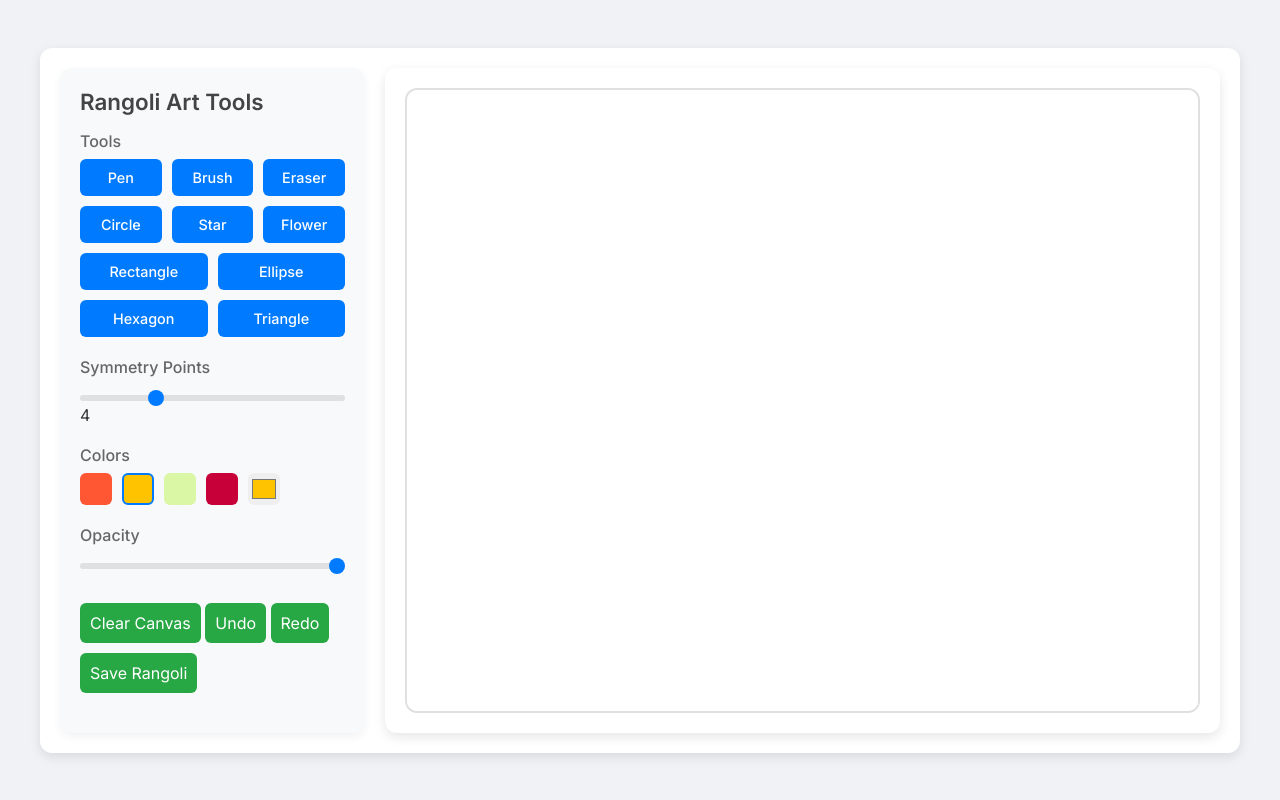
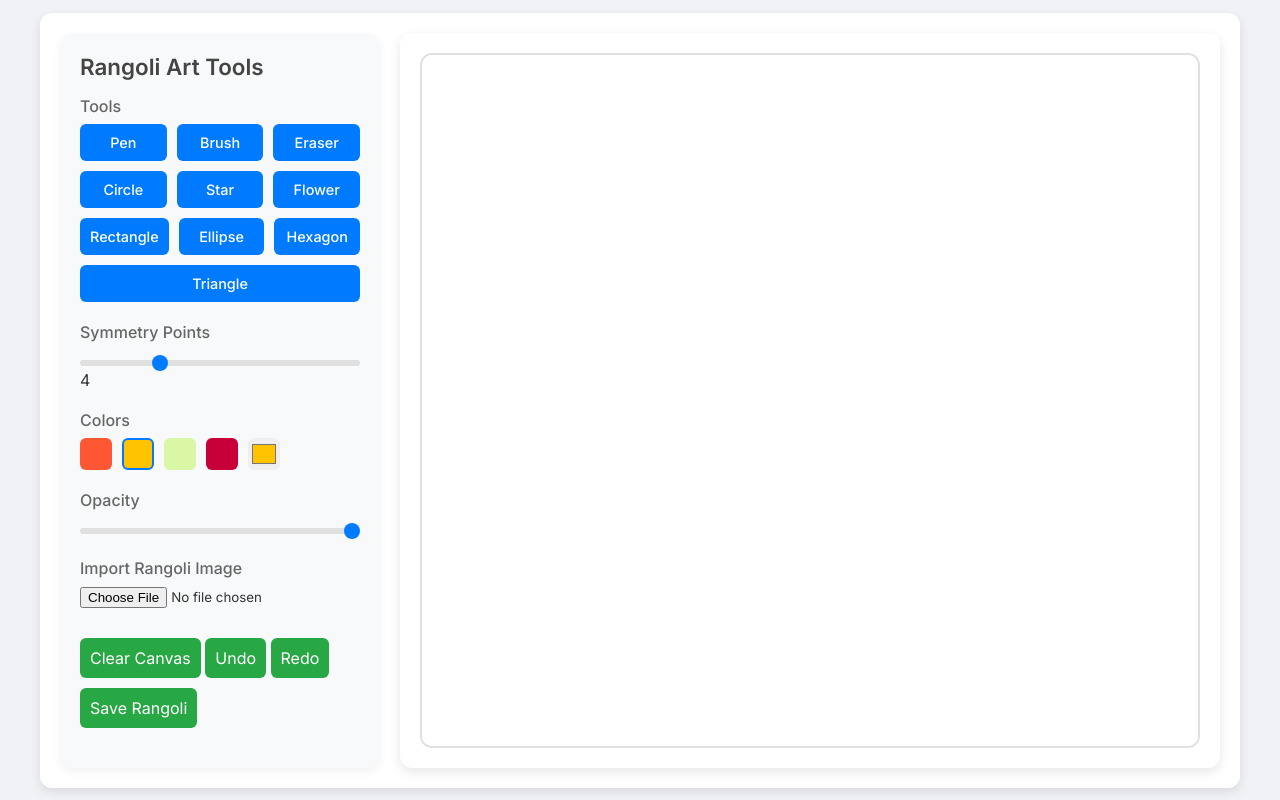
Before and after one commit to durgeshh04/Interactive-Rangoli-Designer, a plain HTML site: page index.html in a window 1280 px wide. Drawn offline with Linux system fonts and the light colour scheme.

Commit message:
html file updated

```diff
--- a/index.html
+++ b/index.html
@@ -55,6 +55,12 @@
         <input type="range" id="opacity-slider" min="0.1" max="1" step="0.1" value="1">
       </div>
 
+      <!-- Import Image -->
+      <div class="tools-section">
+        <label>Import Rangoli Image</label>
+        <input type="file" id="image-upload" accept="image/*">
+      </div>
+
       <!-- Buttons -->
       <div class="tools-section buttons">
         <button class="action-btn" id="clear-canvas">Clear Canvas</button>
```
